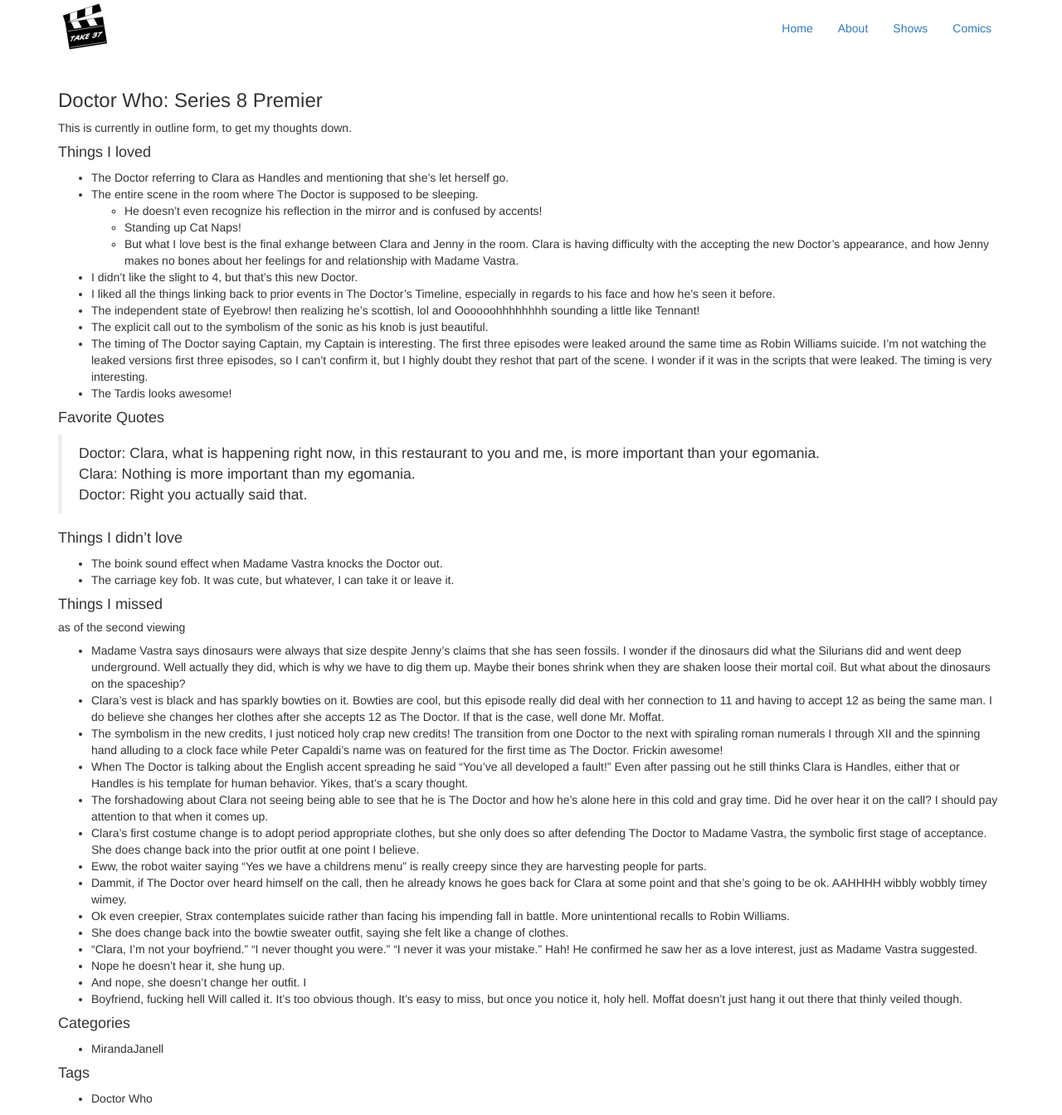
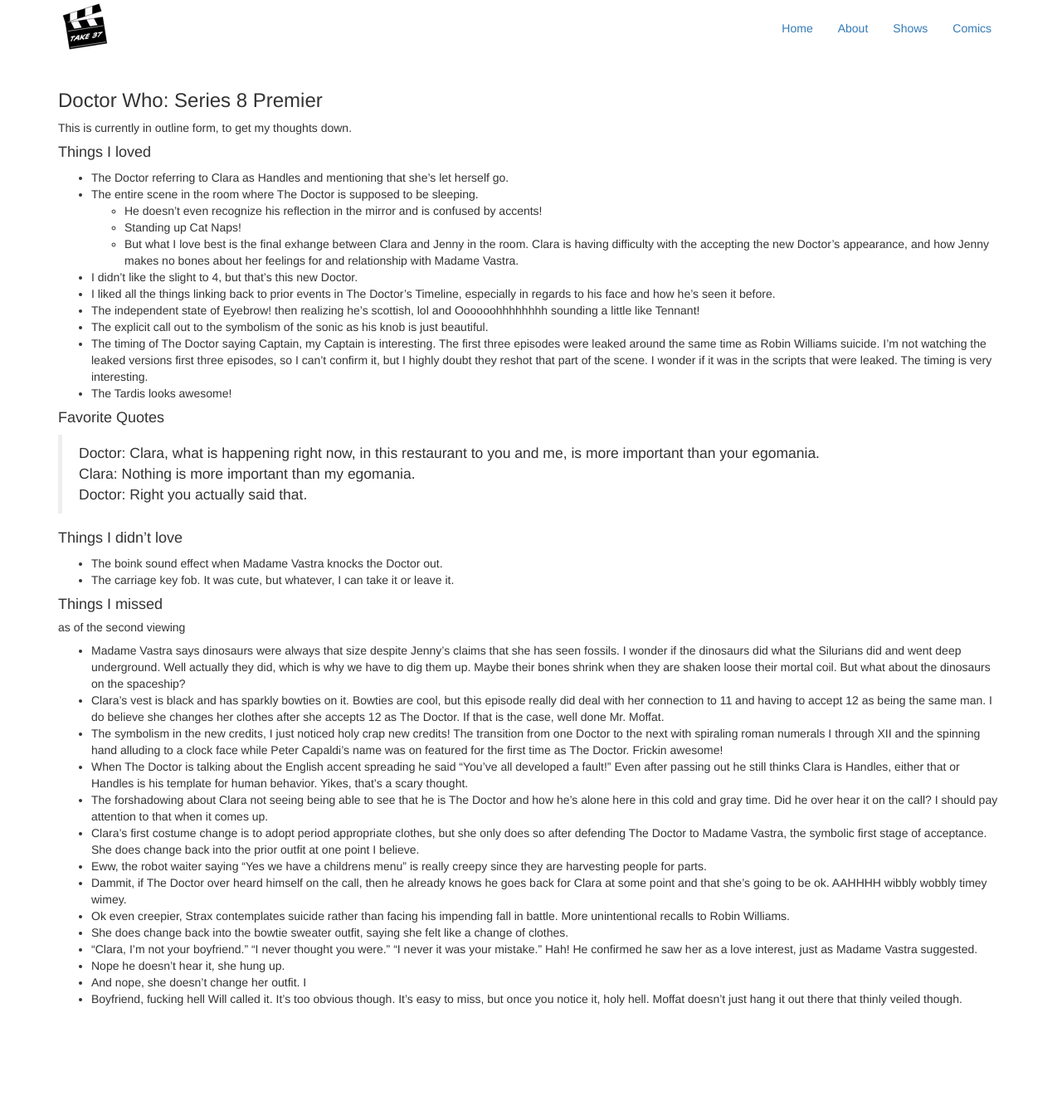
Before and after one commit to MirandaJanell/Take37, a Jekyll site: the page built from _posts/MirandaJanell/2014-08-25-Doctor-Who-Series-8-Premier.md, in a window 1280 px wide. Shown: the whole page at 83% size. Built offline with Jekyll 4.4.1, drawn with Linux system fonts in a browser that asks for light colours; after the commit the page ends 1224 px from its top, so only the background shows below that.

Commit message:
Commented out categories and tags for now.

```diff
--- a/_layouts/post.md
+++ b/_layouts/post.md
@@ -7,7 +7,7 @@
 
 	<div class="post-content">{{ content }}</div>
 
-	<div class="post-meta">
+	<!-- <div class="post-meta">
 	{% if page.categories %}
 		<h4>Categories</h4>
 		<ul>
@@ -25,5 +25,5 @@
 		{% endfor %}
 		</ul>
 	{% endif %}
-	</div>
+	</div> -->
 </div>
```
